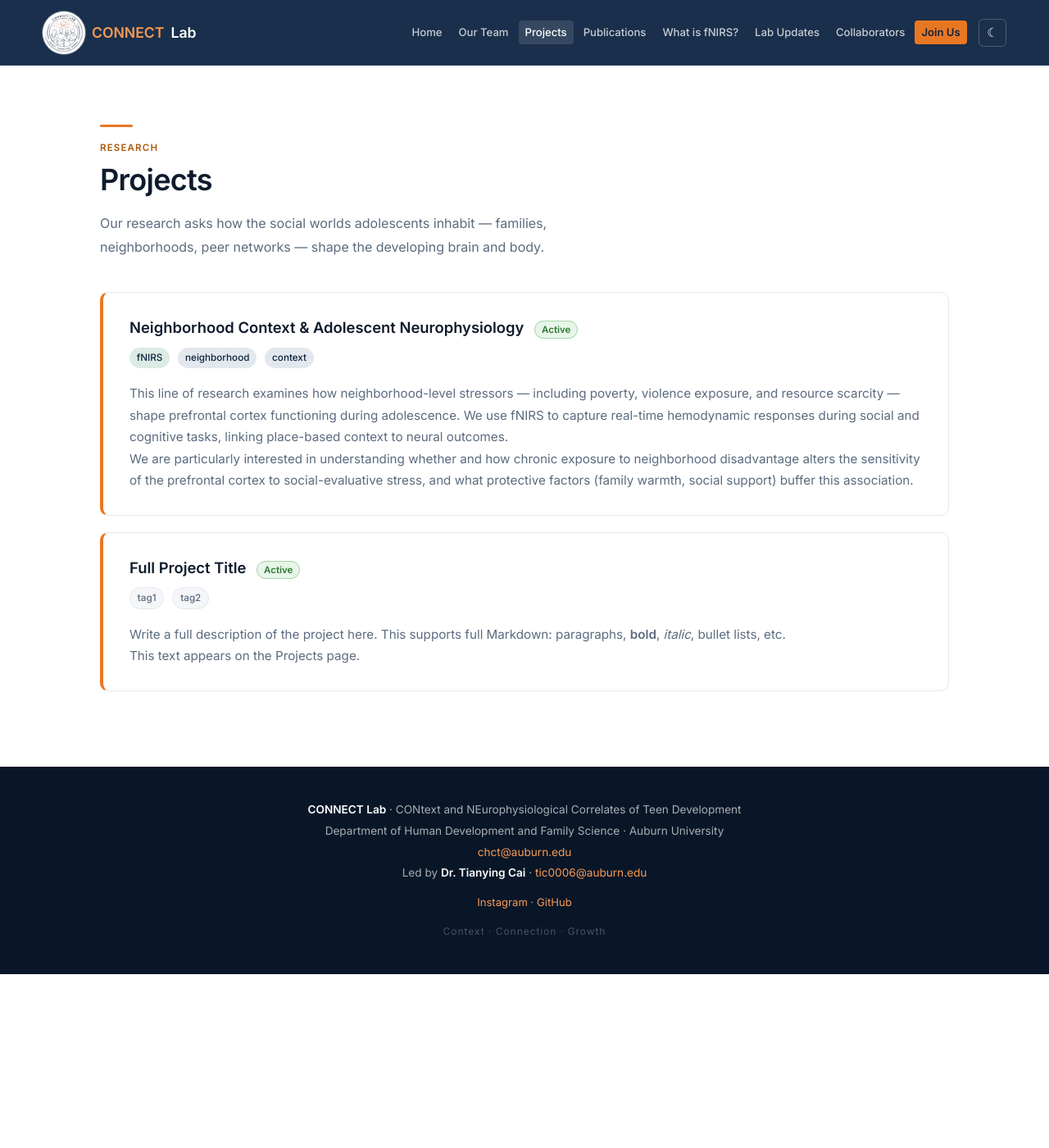
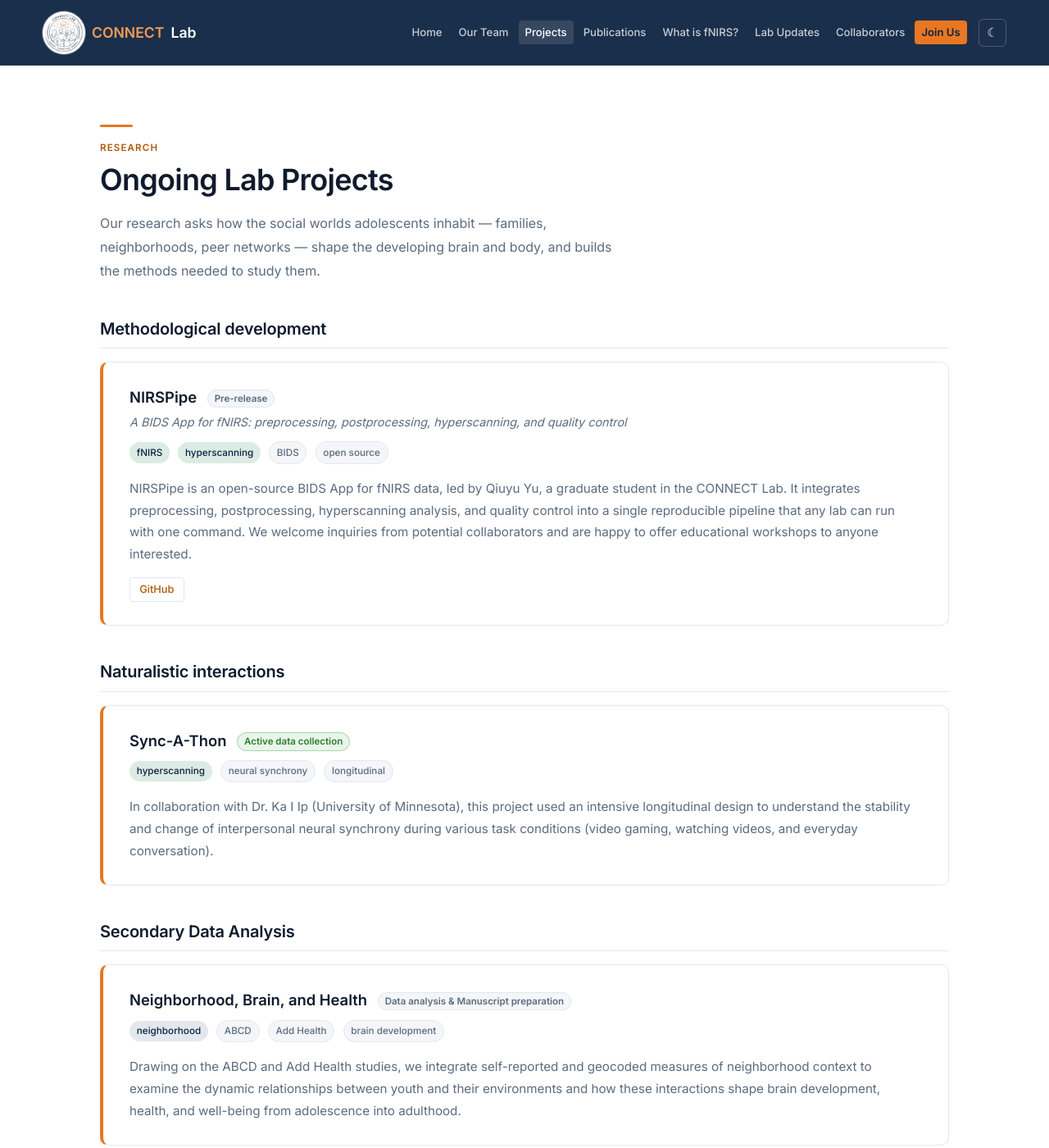
Before and after one commit to AU-CONNECT-Lab/CONNECT-lab, a Jekyll site: the page built from projects/index.html, in a window 1280 px wide and 1400 px high. Shown: the whole window at 82% size. Built offline with Jekyll 4.4.1, drawn with Linux system fonts in a browser that asks for light colours.

Commit message:
Add files via upload

```diff
--- /dev/null
+++ b/_includes/project-card.html
@@ -0,0 +1,32 @@
+{% comment %}
+  One project card. Parameter: project
+{% endcomment %}
+{% assign pr = include.project %}
+<div class="project-card">
+  <h3>
+    {{ pr.title }}
+    {% if pr.status and pr.status != '' %}<span class="status-badge{% if pr.status contains 'Active' %} active{% endif %}">{{ pr.status }}</span>{% endif %}
+  </h3>
+  {% if pr.subtitle and pr.subtitle != '' %}<p class="project-subtitle">{{ pr.subtitle }}</p>{% endif %}
+  {% if pr.tags and pr.tags.size > 0 %}
+  <div class="project-tags">
+    {% for tag in pr.tags %}
+      {% if tag == 'fNIRS' or tag == 'hyperscanning' %}
+        <span class="tag tag-fnirs">{{ tag }}</span>
+      {% elsif tag == 'neighborhood' or tag == 'context' or tag == 'family' %}
+        <span class="tag tag-context">{{ tag }}</span>
+      {% elsif tag == 'adolescence' or tag == 'teen' or tag == 'EMA' %}
+        <span class="tag tag-teen">{{ tag }}</span>
+      {% else %}
+        <span class="tag tag-method">{{ tag }}</span>
+      {% endif %}
+    {% endfor %}
+  </div>
+  {% endif %}
+  <div class="project-body">{{ pr.content | markdownify }}</div>
+  {% if pr.links and pr.links.size > 0 %}
+  <div class="project-links">
+    {% for l in pr.links %}<a href="{{ l.url }}" target="_blank" rel="noopener">{{ l.label }}</a>{% endfor %}
+  </div>
+  {% endif %}
+</div>
--- /dev/null
+++ b/_includes/project-group.html
@@ -0,0 +1,8 @@
+{% comment %}
+  A category heading plus its projects. Parameters: heading, group
+  Prints nothing when the group is empty.
+{% endcomment %}
+{% if include.group.size > 0 %}
+  <h3 class="project-cat">{{ include.heading }}</h3>
+  {% for project in include.group %}{% include project-card.html project=project %}{% endfor %}
+{% endif %}
--- a/assets/css/main.css
+++ b/assets/css/main.css
@@ -1062,3 +1062,35 @@ body { background: var(--cream); color: var(--text); }
 .footer-links a { color: var(--orange-lt); }
 /* The personal paragraph sits a little apart from the research bio */
 .bio-personal { border-top: 1px solid var(--peach); padding-top: 0.7rem; }
+
+/* ── Projects page ────────────────────────────────────────────── */
+.project-cat {
+  font-family: var(--font-serif);
+  font-size: 1.25rem;
+  font-weight: 650;
+  letter-spacing: -0.01em;
+  color: var(--text);
+  margin: 2.5rem 0 1rem;
+  padding-bottom: 0.45rem;
+  border-bottom: 1px solid var(--peach);
+}
+.project-cat:first-of-type { margin-top: 1.5rem; }
+.project-subtitle {
+  font-size: 0.9rem;
+  color: var(--slate);
+  font-style: italic;
+  line-height: 1.6;
+  margin: -0.25rem 0 0.7rem;
+}
+.project-tags { margin-bottom: 0.5rem; }
+.project-card h3 .status-badge { vertical-align: middle; }
+.project-links { display: flex; gap: 0.5rem; flex-wrap: wrap; margin-top: 0.9rem; }
+.project-links a {
+  font-size: 0.8rem;
+  font-weight: 500;
+  color: var(--terra);
+  border: 1px solid var(--peach);
+  padding: 0.25rem 0.7rem;
+  border-radius: 4px;
+}
+.project-links a:hover { border-color: var(--orange); text-decoration: none; }
--- a/projects/index.html
+++ b/projects/index.html
@@ -3,41 +3,27 @@ layout: default
 title: Projects
 ---
 
+{% comment %}
+  Projects build themselves from the files in _projects/.
+  To add one: copy TEMPLATE-project.md, rename it, fill it in, and set
+  `category:` to one of the headings below (spelled exactly the same).
+  Add `draft: true` to keep a project file but hide it from the site.
+{% endcomment %}
+
+{% assign live = site.projects
+   | where_exp: "p", "p.draft != true"
+   | where_exp: "p", "p.title != 'Full Project Title'" %}
+{% assign methods      = live | where: "category", "Methodological development" | sort: "order" %}
+{% assign naturalistic = live | where: "category", "Naturalistic interactions"   | sort: "order" %}
+{% assign secondary    = live | where: "category", "Secondary Data Analysis"     | sort: "order" %}
+
 <div class="section">
   <div class="divider"></div>
   <p class="section-eyebrow">Research</p>
-  <h2 class="section-title">Projects</h2>
-  <p class="section-intro">Our research asks how the social worlds adolescents inhabit — families, neighborhoods, peer networks — shape the developing brain and body.</p>
+  <h2 class="section-title">Ongoing Lab Projects</h2>
+  <p class="section-intro">Our research asks how the social worlds adolescents inhabit — families, neighborhoods, peer networks — shape the developing brain and body, and builds the methods needed to study them.</p>
 
-  {% assign projects = site.projects | sort: "order" %}
-  {% for project in projects %}
-  {% unless project.title contains 'TEMPLATE' %}
-  <div class="project-card">
-    <h3>
-      {{ project.title }}
-      {% if project.status == 'active' %}
-        <span class="status-badge active">Active</span>
-      {% elsif project.status == 'developing' %}
-        <span class="status-badge">In Development</span>
-      {% elsif project.status == 'completed' %}
-        <span class="status-badge">Completed</span>
-      {% endif %}
-    </h3>
-    <div style="margin-bottom:0.5rem;">
-      {% for tag in project.tags %}
-        {% if tag == 'fNIRS' or tag == 'fnirs' %}
-          <span class="tag tag-fnirs">{{ tag }}</span>
-        {% elsif tag == 'neighborhood' or tag == 'context' or tag == 'family' %}
-          <span class="tag tag-context">{{ tag }}</span>
-        {% elsif tag == 'adolescence' or tag == 'teen' or tag == 'EMA' %}
-          <span class="tag tag-teen">{{ tag }}</span>
-        {% else %}
-          <span class="tag tag-method">{{ tag }}</span>
-        {% endif %}
-      {% endfor %}
-    </div>
-    <div class="project-body">{{ project.content | markdownify }}</div>
-  </div>
-  {% endunless %}
-  {% endfor %}
+  {% include project-group.html heading="Methodological development" group=methods %}
+  {% include project-group.html heading="Naturalistic interactions"   group=naturalistic %}
+  {% include project-group.html heading="Secondary Data Analysis"     group=secondary %}
 </div>
```
Also changed, not shown: _projects/neighborhood-brain-health.md (added, +14 -0 lines), _projects/neighborhood-neurophysiology.md (+4 -0 lines), _projects/nirspipe.md (added, +18 -0 lines), _projects/sync-a-thon.md (added, +13 -0 lines).
